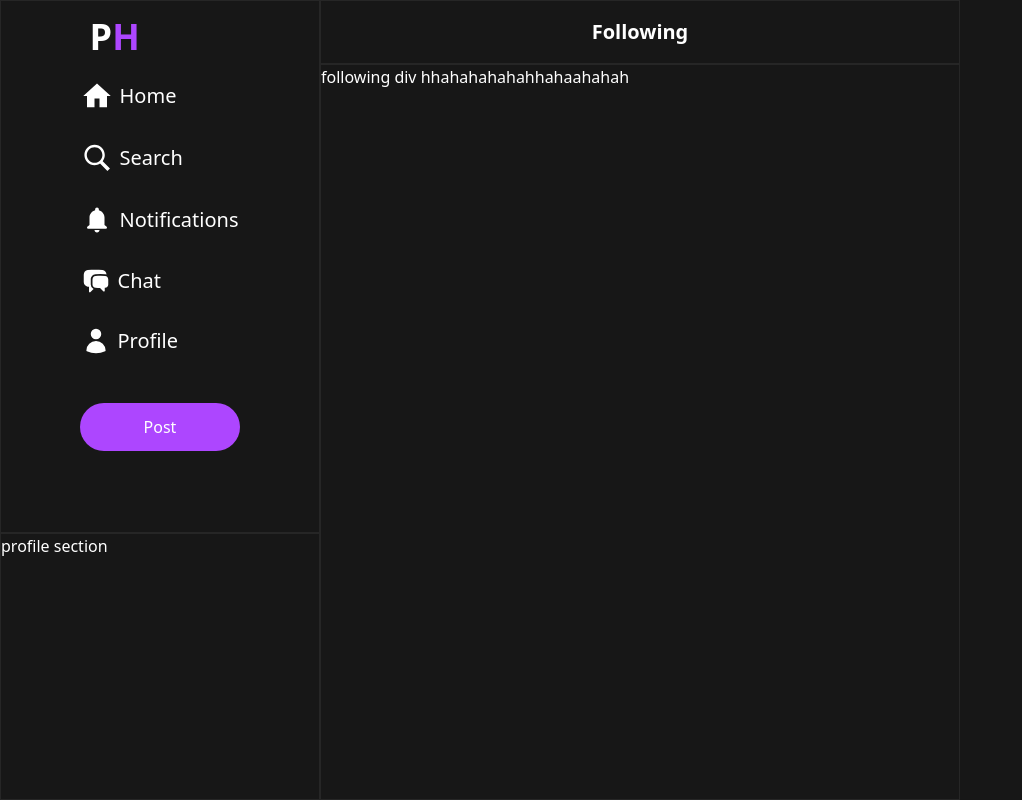
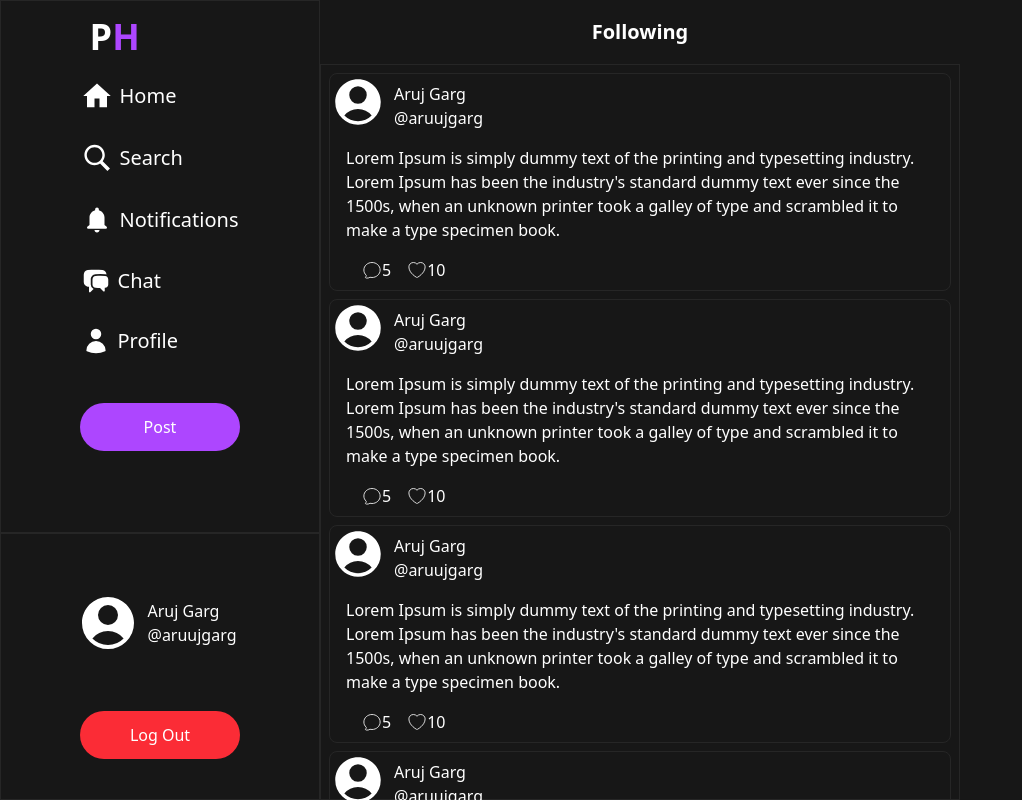
Before and after one commit to ArujGarg/PostHub, a React (Vite) app in the folder frontend/: page /home in a window 1280 px wide. Shown: the whole page, without its empty margins (0-1022 px from the left). Built offline with nearby package versions, Linux system fonts and the light colour scheme.

Commit message:
following page and profile

```diff
--- a/frontend/components/Following.tsx
+++ b/frontend/components/Following.tsx
@@ -1,8 +1,12 @@
+import { Post } from "./Post";
 
 export function Following(){
     return (
         <div className="bg-neutral-900 w-full h-full border border-neutral-800">
-            following div hhahahahahahhahaahahah
+            <Post />
+            <Post />
+            <Post />
+            <Post />
         </div>
     )
 }
--- a/frontend/components/Post.tsx
+++ b/frontend/components/Post.tsx
@@ -0,0 +1,51 @@
+
+export function Post(){
+    return (
+        <div className="border border-neutral-800 mx-2 mt-2 rounded-lg  ">
+            <div className="flex">
+                <div>
+                    <svg xmlns="http://www.w3.org/2000/svg" viewBox="0 0 24 24" fill="currentColor" className="size-14 cursor-pointer">
+                        <path fill-rule="evenodd" d="M18.685 19.097A9.723 9.723 0 0 0 21.75 12c0-5.385-4.365-9.75-9.75-9.75S2.25 6.615 2.25 12a9.723 9.723 0 0 0 3.065 7.097A9.716 9.716 0 0 0 12 21.75a9.716 9.716 0 0 0 6.685-2.653Zm-12.54-1.285A7.486 7.486 0 0 1 12 15a7.486 7.486 0 0 1 5.855 2.812A8.224 8.224 0 0 1 12 20.25a8.224 8.224 0 0 1-5.855-2.438ZM15.75 9a3.75 3.75 0 1 1-7.5 0 3.75 3.75 0 0 1 7.5 0Z" clip-rule="evenodd" />
+                    </svg>
+                </div>
+                <div className="m-2 cursor-pointer">
+                    <div>
+                        Aruj Garg
+                    </div>
+                    <div>
+                        @aruujgarg
+                    </div>
+                </div>
+            </div>
+            <div className="mt-2 mx-4">
+                Lorem Ipsum is simply dummy text of the printing and typesetting industry. Lorem Ipsum has been the industry's standard dummy text ever since the 1500s, when an unknown printer took a galley of type and scrambled it to make a type specimen book.
+            </div>
+            <div className="flex">
+                <div>
+
+                </div>
+                <div className="flex  mt-4 mx-4 mb-2">
+                    <div className="flex items-center mx-4 hover:fill-purple-500 fill-none">
+                        <svg xmlns="http://www.w3.org/2000/svg" viewBox="0 0 24 24" stroke="white" className="size-5">
+                        <path fill-rule="evenodd" d="M5.337 21.718a6.707 6.707 0 0 1-.533-.074.75.75 0 0 1-.44-1.223 3.73 3.73 0 0 0 .814-1.686c.023-.115-.022-.317-.254-.543C3.274 16.587 2.25 14.41 2.25 12c0-5.03 4.428-9 9.75-9s9.75 3.97 9.75 9c0 5.03-4.428 9-9.75 9-.833 0-1.643-.097-2.417-.279a6.721 6.721 0 0 1-4.246.997Z" clip-rule="evenodd" />
+                        </svg>
+
+                        <div>
+                            5
+                        </div>
+                    </div>
+                    <div className="flex items-center">
+                        <svg xmlns="http://www.w3.org/2000/svg" viewBox="0 0 24 24" stroke="white" className="size-5 cursor-pointer hover:fill-purple-700 fill-none">
+                        <path d="m11.645 20.91-.007-.003-.022-.012a15.247 15.247 0 0 1-.383-.218 25.18 25.18 0 0 1-4.244-3.17C4.688 15.36 2.25 12.174 2.25 8.25 2.25 5.322 4.714 3 7.688 3A5.5 5.5 0 0 1 12 5.052 5.5 5.5 0 0 1 16.313 3c2.973 0 5.437 2.322 5.437 5.25 0 3.925-2.438 7.111-4.739 9.256a25.175 25.175 0 0 1-4.244 3.17 15.247 15.247 0 0 1-.383.219l-.022.012-.007.004-.003.001a.752.752 0 0 1-.704 0l-.003-.001Z" />
+                        </svg>
+                        <div>
+                            10
+                        </div>
+                    </div>
+
+
+                </div>
+            </div>
+        </div>
+    )
+}
--- a/frontend/components/ProfileSection.tsx
+++ b/frontend/components/ProfileSection.tsx
@@ -1,7 +1,24 @@
 export function ProfileSection(){
     return (
-        <div className="bg-neutral-900 border border-neutral-800 w-full h-1/3">
-            profile section
+        <div className="bg-neutral-900 border border-neutral-800 w-full h-1/3 flex flex-col items-center ">
+            <div className="flex  items-center flex-1">
+                <div>
+                    <svg xmlns="http://www.w3.org/2000/svg" viewBox="0 0 24 24" fill="currentColor" className="size-16 cursor-pointer">
+                    <path fill-rule="evenodd" d="M18.685 19.097A9.723 9.723 0 0 0 21.75 12c0-5.385-4.365-9.75-9.75-9.75S2.25 6.615 2.25 12a9.723 9.723 0 0 0 3.065 7.097A9.716 9.716 0 0 0 12 21.75a9.716 9.716 0 0 0 6.685-2.653Zm-12.54-1.285A7.486 7.486 0 0 1 12 15a7.486 7.486 0 0 1 5.855 2.812A8.224 8.224 0 0 1 12 20.25a8.224 8.224 0 0 1-5.855-2.438ZM15.75 9a3.75 3.75 0 1 1-7.5 0 3.75 3.75 0 0 1 7.5 0Z" clip-rule="evenodd" />
+                    </svg>
+                </div>
+               <div className="m-2 cursor-pointer">
+                    <div>
+                        Aruj Garg
+                    </div>
+                    <div>
+                        @aruujgarg
+                    </div>
+               </div>
+            </div>
+            <div className="mb-8">
+                <button type="button" className="text-white w-40 bg-red-500 focus:outline-none focus:ring-4 focus:ring-purple-300 font-medium rounded-full text-md px-10 py-3 text-center mb-2  hover:bg-red-700 dark:focus:ring-purple-900 cursor-pointer">Log Out</button>
+            </div>
         </div>
     )
 }
--- a/frontend/src/pages/Home.tsx
+++ b/frontend/src/pages/Home.tsx
@@ -10,7 +10,7 @@ export function Home(){
                 <ProfileSection />
             </div>
             <div className="h-screen col-span-6  flex flex-col">
-                <div className="h-16 border border-neutral-800 flex items-center justify-center font-bold text-xl">
+                <div className="h-16 border border-neutral-900 flex items-center justify-center font-bold text-xl">
                     Following
                 </div>
                 <div className="flex-1 overflow-y-auto ">
```
